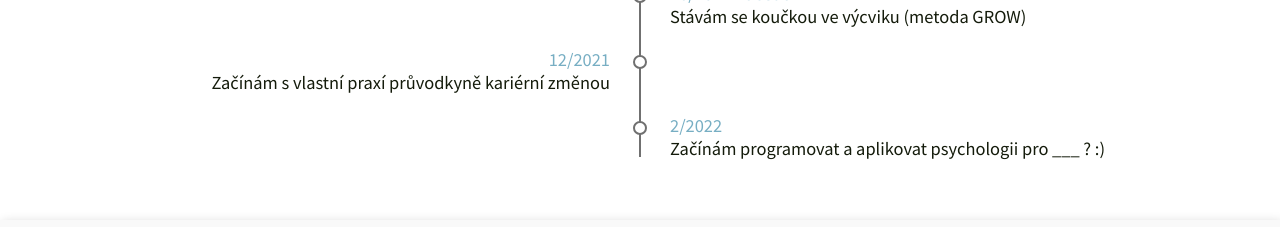
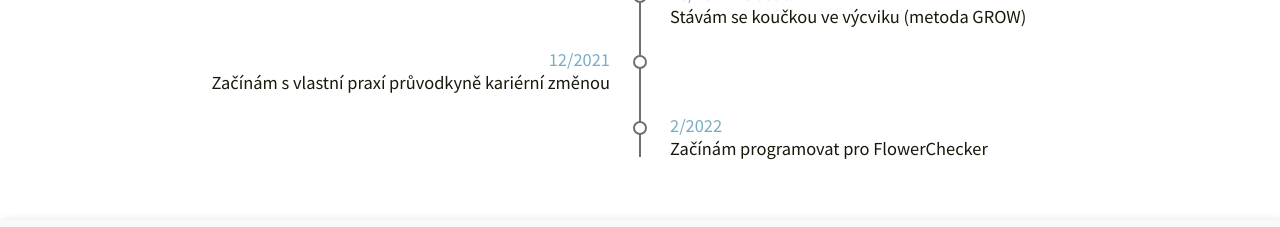
Before and after one commit to NelliaS/personal-webpage, a Next.js app: page /nela in a window 1280 px wide. Shown: the part 1400-1627 px from the top of the page. Built offline with nearby package versions, Linux system fonts and the light colour scheme.

Commit message:
modify text - add new job

```diff
--- a/src/pages/nela.tsx
+++ b/src/pages/nela.tsx
@@ -123,7 +123,7 @@ const Nela: NextPage = () => {
               <li>
                 <div className={styles.content__block2_timelineContent}>
                   <p><span>2/2022</span></p>
-                  <p>Začínám programovat a aplikovat psychologii pro ___ ? :)</p>
+                  <p>Začínám programovat pro FlowerChecker</p>
                 </div>
               </li>
 
```
